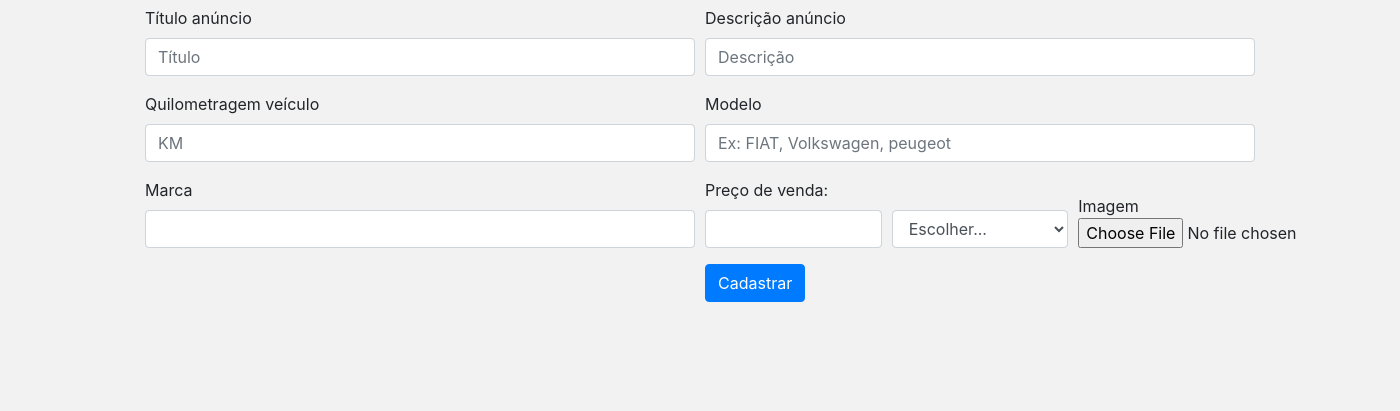
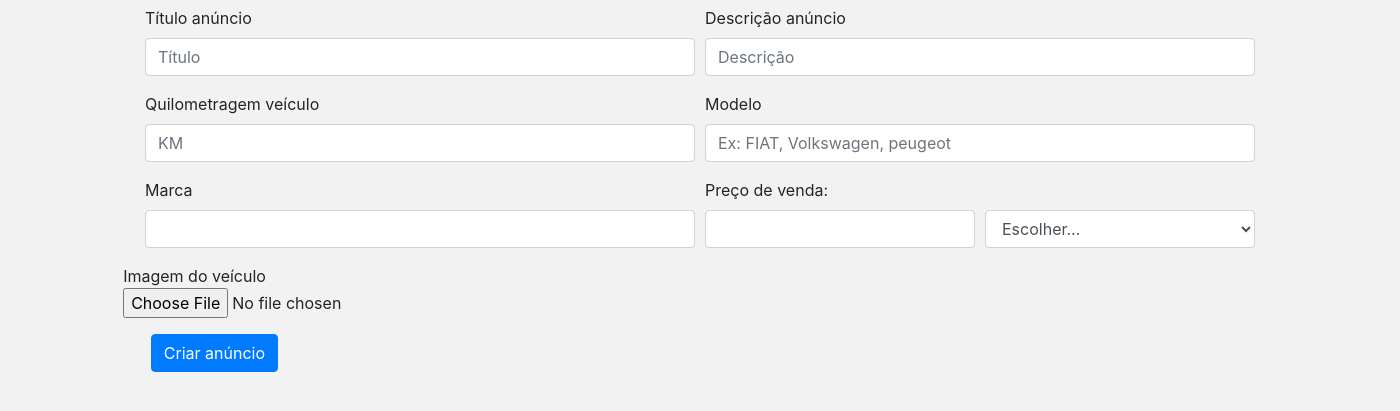
Before and after one commit to cesar99144/Classificados-Veiculos-PHP-MVC, a PHP site: page /anuncios/criarAnuncio in a window 1400 px wide; the page is wider, and only the part inside the window is pictured. Shown: the part 145-556 px from the top of that part. Run offline with PHP 8.4, Linux system fonts and the light colour scheme; some libraries are stand-ins or nearby versions.

```diff
--- a/App/Views/dashboard/criarAnuncio.php
+++ b/App/Views/dashboard/criarAnuncio.php
@@ -28,30 +28,31 @@
       <label for="inputCity">Marca</label>
       <input type="text" class="form-control" id="marca" name="marca">
     </div>
-    <div class="form-group col-md-2">
+    <div class="form-group col-md-3">
       <label for="inputCEP">Preço de venda:</label>
-      <input type="text" class="form-control" id="preco" name="preco">
+      <input type="text" class="form-control" id="preco" onchange="mascaraDinheiro()" name="preco">
     </div>
-    <div class="form-group col-md-2">
+    <div class="form-group col-md-3">
         <select id="estadoVeiculo" name="estadoVeiculo" class="form-control">
             <option selected>Escolher...</option>
             <option>Usado</option>
             <option>Novo</option>
         </select>
     </div>
-    <div class="form-group col-md-2">
-        <span>Imagem</span><br>
-        <input type="file" name="foo" id="upload" onchange="previewImagem()" value="" required><br>
-    </div>
+
   </div>
 
 </div>
     <div class="form-row">
-        <div class="form-group col-md-6">
-        <img id="preview-img"><br>
+        <div class="form-group col-md-3">
+            <span>Imagem do veículo</span><br>
+            <input type="file" name="foo" id="upload" onchange="previewImagem()" value="" required><br>
         </div>
         <div class="form-group col-md-6">
-            <button type="submit" class="btn btn-primary">Cadastrar</button>
+          <img id="preview-img"><br>
+        </div>
+        <div class="form-group col-md-10">
+            <button type="submit" class="btn btn-primary">Criar anúncio</button>
         </div>
     </div>
 </form>
--- a/App/Views/dashboard/detalhesCarro.php
+++ b/App/Views/dashboard/detalhesCarro.php
@@ -34,6 +34,7 @@
                   <!-- BEGIN profile-header-tab -->
                   <ul class="profile-header-tab nav nav-tabs">
                      <li class="nav-item"><a href="#profile-post" class="nav-link active show" data-toggle="tab">Anúncios</a></li>
+                     <li class="nav-item"><a href="#profile-post" class="nav-link active show" data-toggle="tab">Telefone</a></li>
 
                   </ul>
                   <!-- END profile-header-tab -->
```
